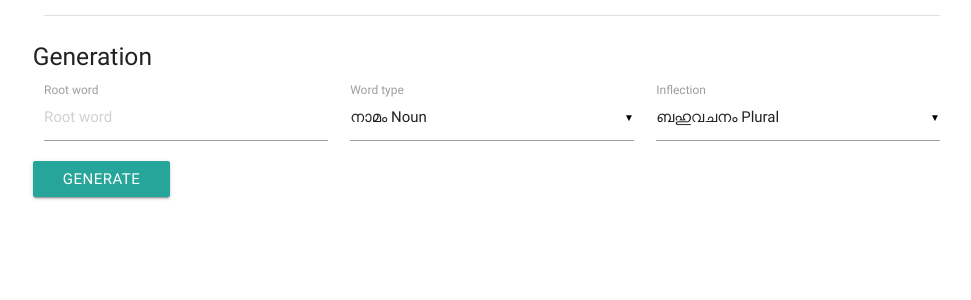
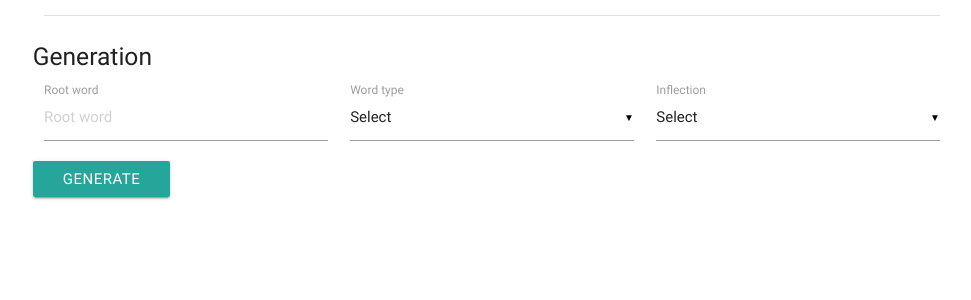
Before and after one commit to smc/mlmorph, a Flask app: page / in a window 1280 px wide. Shown: the part 308-608 px from the top of the page, without its empty margins (148-1119 px from the left). Run offline with Flask 2, Linux system fonts and the light colour scheme; some libraries are stand-ins or nearby versions.

Commit message:
Make the generation ui usable with free text

```diff
--- a/web/templates/mlmorph.html
+++ b/web/templates/mlmorph.html
@@ -26,6 +26,7 @@
 		</div>
 		<div class="input-field col s4">
 			<select name=type>
+			<option value=''>Select</option>
             <option value='n'>നാമം Noun</option>
             <option value='np'>സംജ്ഞാനാമം Proper Noun</option>
             <option value='prn'>സർവനാമം Pronoun</option>
@@ -37,6 +38,7 @@
 		</div>
 		<div class="input-field col s4">
 			<select name=infl>
+			<option value=''>Select</option>
             <option value='pl'>ബഹുവചനം Plural </option>
             <option value='accusative'>പ്രതിഗ്രാഹിക Accusative</option>
             <option value='dative'>ഉദ്ദേശിക Dative</option>
```
